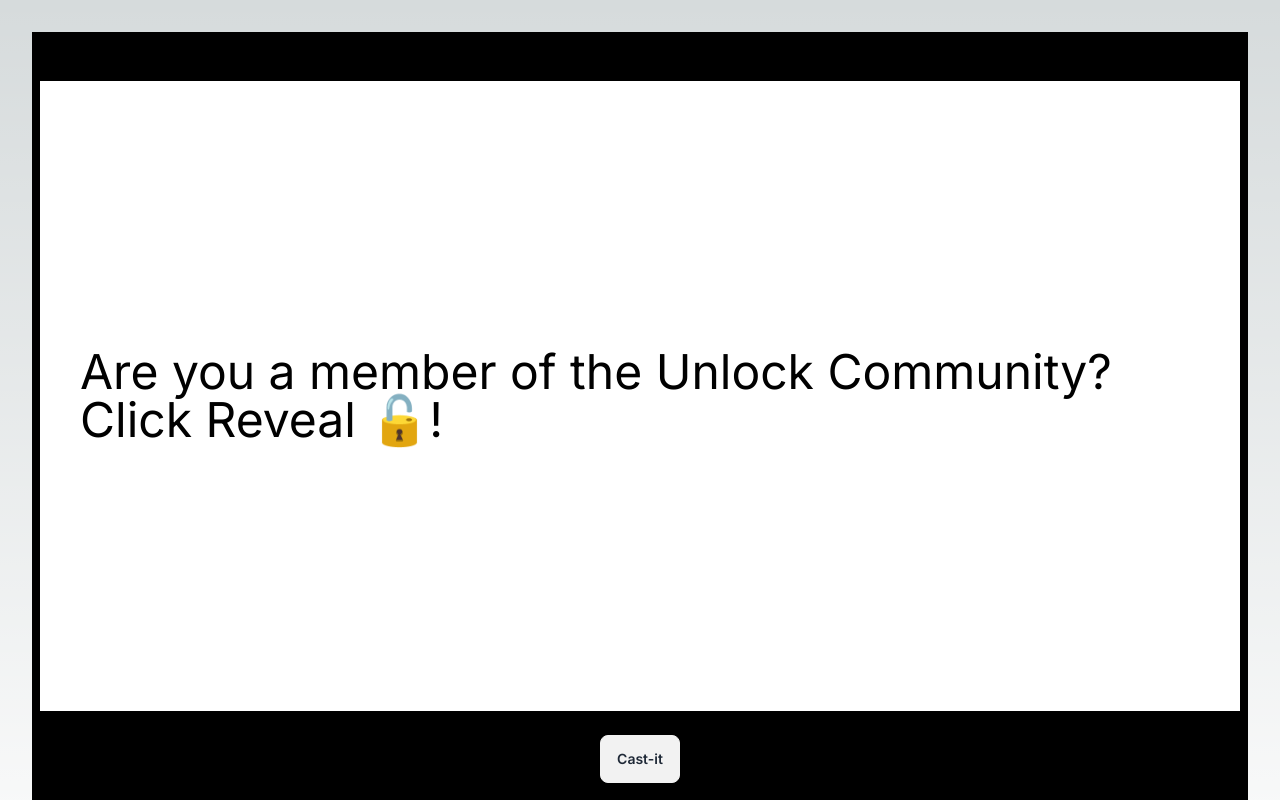
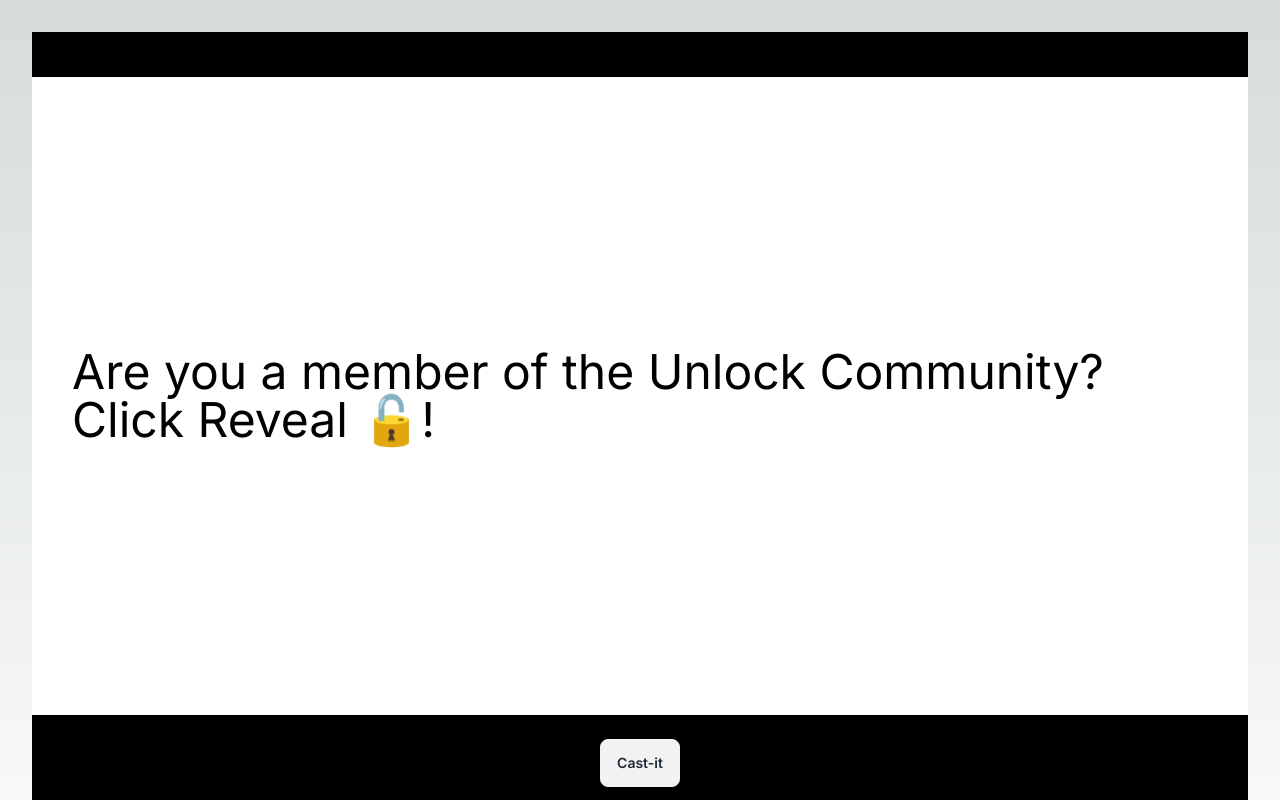
Before and after one commit to unlock-protocol/token-gated-frame, a Next.js app: page /c/1 in a window 1280 px wide. Shown: the top 800 px of the page. Built offline with nearby package versions, Linux system fonts and the light colour scheme; no server answers; what @vercel/postgres-kysely would draw is missing.

Commit message:
more size update

```diff
--- a/src/app/Components/Message.tsx
+++ b/src/app/Components/Message.tsx
@@ -2,7 +2,7 @@
 // Renders a message, any message!
 export const Message = ({ content }: { content: string }) => {
   const classes =
-    "flex flex-wrap flex-col h-full justify-center w-[1200px] bg-white text-5xl p-10 items-center ";
+    "flex flex-wrap flex-col h-full justify-center bg-white text-5xl p-10 items-center ";
   return (
     <div tw={classes} className={classes}>
       {content}
--- a/src/app/c/[message]/page.tsx
+++ b/src/app/c/[message]/page.tsx
@@ -61,7 +61,7 @@ export default async function MessagePage({ params }: Props) {
 
   return (
     <div className=" bg-black w-full h-screen flex flex-col gap-6 items-center justify-center">
-      <div className="w-[1200px] h-[630px] ">
+      <div className="aspect-og">
         <Message content={message.frame.description} />
       </div>
       <Link
--- a/tailwind.config.ts
+++ b/tailwind.config.ts
@@ -7,7 +7,11 @@ const config: Config = {
     "./src/app/**/*.{js,ts,jsx,tsx,mdx}",
   ],
   theme: {
-    extend: {},
+    extend: {
+      aspectRatio: {
+        og: "1200 / 630",
+      },
+    },
   },
   plugins: [require("@tailwindcss/typography"), require("daisyui")],
 };
```
